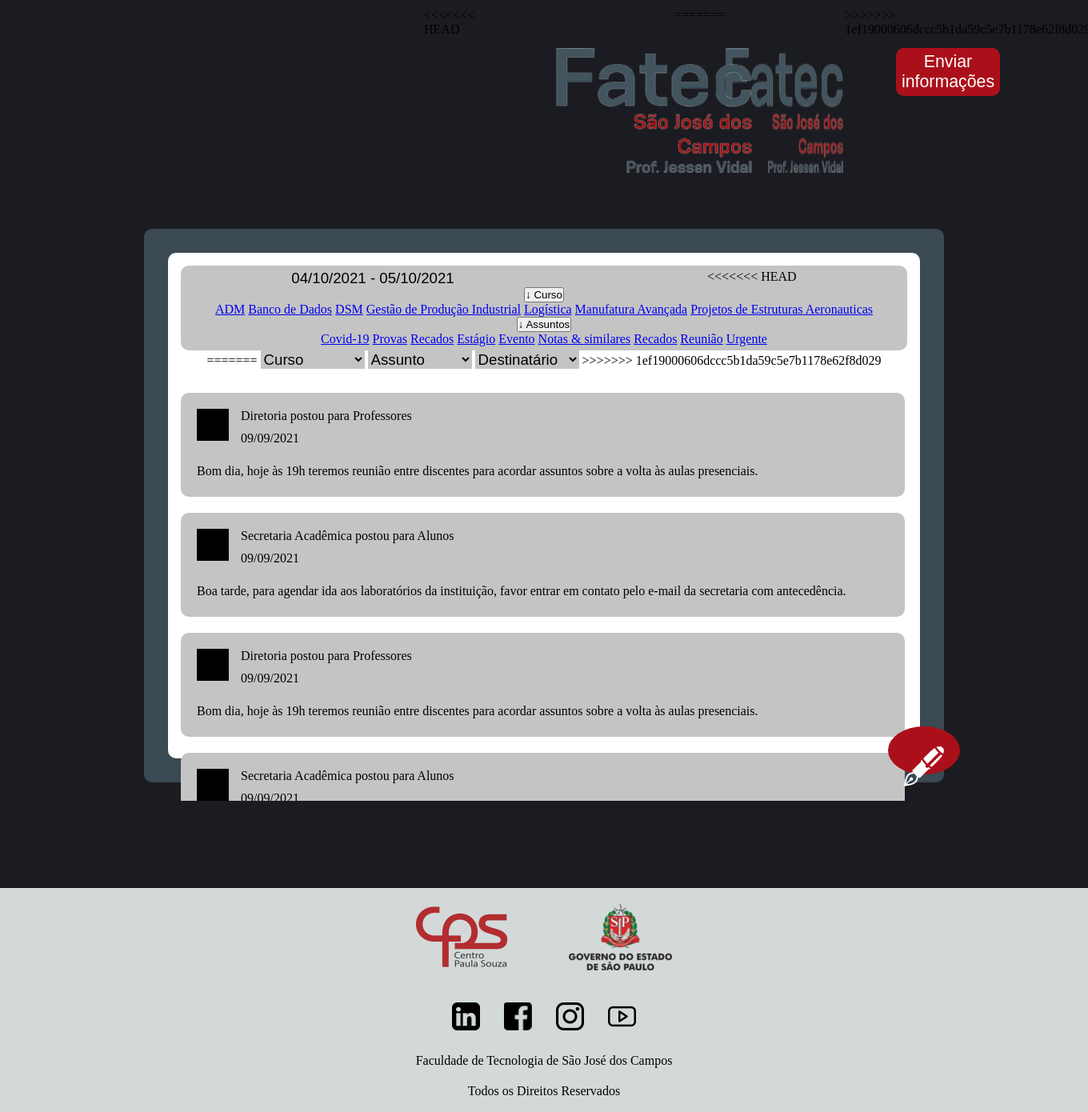
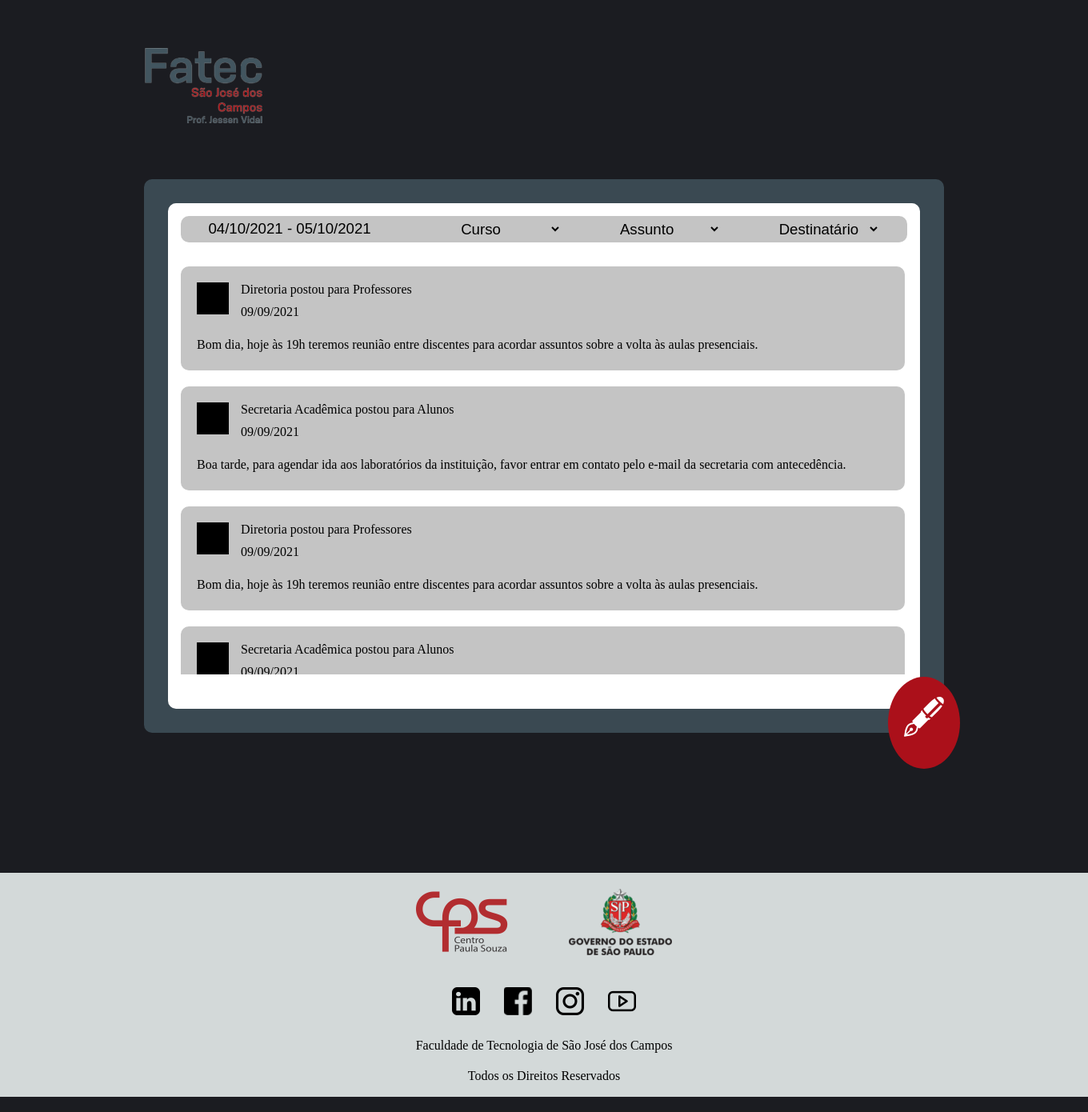
Before and after one commit to TheAchieversDSM/API-2021.2, a Flask app: page /feed-adm/ in a window 1360 px wide. Shown: the whole page at 80% size. Run offline with Flask 2, Linux system fonts and the light colour scheme; some libraries are stand-ins or nearby versions.

Commit message:
Ajustes CSS e mudança da pasta 'db'

```diff
--- a/src/static/css/feed.css
+++ b/src/static/css/feed.css
@@ -12,44 +12,10 @@
   display: flex;
   justify-content: space-between;
   padding: 10px;
-<<<<<<< HEAD
-  margin-left: 10%;
-  margin-top: 20px;
-  width: 130px;
-=======
   align-items: center;
   min-width: 300px;
   max-width: 1000px;
   margin: auto;
->>>>>>> 1ef19000606dccc5b1da59c5e7b1178e62f8d029
-}
-
-header button {
-  background-color: #AB101A;
-  border: #AB101A;
-  border-radius: 10px;
-  margin-top: 50px;
-  width: 130px;
-  height: 60px;
-}
-
-header button a {
-  text-decoration: none;
-  color: white;
-  font-size: 16pt;
-}
-
-header button:hover {
-  background-color: #C4C4C4;
-  border: #C4C4C4;
-  width: 130px;
-  height: 60px;
-  border: 10px;
-}
-
-header button a:hover {
-  color: black;
-  width: 130px;
 }
 
 header img {
@@ -65,11 +31,6 @@
   margin-top: 50px;
   padding: 10px;
   text-align: center;
-}
-
-.logo{
-  position: relative;
-  left: 100px;
 }
 
 .divExterna {
@@ -187,11 +148,6 @@
   margin: auto;
 }
 
-<<<<<<< HEAD
-=======
-/* Rounded sliders */
-
->>>>>>> 1ef19000606dccc5b1da59c5e7b1178e62f8d029
 #divContent{
   overflow:auto;
 }
@@ -207,7 +163,6 @@
 }
 
 .adm{
-<<<<<<< HEAD
   width: 170px;
   position: absolute;
   left: 1090px;
@@ -233,10 +188,6 @@
   font-size: 50px;
   z-index: 1;
   margin: auto;
-=======
-  width: 130px;
-  height: 60px;
->>>>>>> 1ef19000606dccc5b1da59c5e7b1178e62f8d029
 }
 
 .button5 {border-radius: 50%;}
@@ -273,19 +224,7 @@
     top: 900px;
     left: 120px;
   }
-<<<<<<< HEAD
-  .sino{
-    margin: auto;
-    top: 1080px;
-    left: 140px;
-  }
-  .switch{
-    left: 180px;
-    top: 1080px;
-  }
-=======
 
->>>>>>> 1ef19000606dccc5b1da59c5e7b1178e62f8d029
 }
 
 @media screen and (max-width: 330px){
--- a/src/templates/feed-adm.html
+++ b/src/templates/feed-adm.html
@@ -17,14 +17,7 @@
 <body>
 
   <header>
-<<<<<<< HEAD
-    <img src="../static/img/logo.png" alt="Logo" class="logo">
-=======
-    <img src="../static/img/logo-150.png" alt="Logo">
-    <button class="env">
-      <a href="/envio-informacao">Enviar informações</a>
-    </button>
->>>>>>> 1ef19000606dccc5b1da59c5e7b1178e62f8d029
+    <img src="../static/img/logo-150.png" alt="Logo" class="logo">
   </header>
 
 
@@ -36,40 +29,6 @@
             <input type="text" name="daterange" id="data" value="04/10/2021 - 05/10/2021"></input>
           </div>
 
-<<<<<<< HEAD
-          <section>
-            <div class="drop">
-              <button>↓ Curso</button>
-              <div class="content">
-                <a href="#">ADM</a>
-                <a href="#">Banco de Dados</a>
-                <a href="#">DSM</a>
-                <a href="#">Gestão de Produção Industrial</a>
-                <a href="#">Logística</a>
-                <a href="#">Manufatura Avançada</a>
-                <a href="#">Projetos de Estruturas Aeronauticas</a>
-              </div>
-            </div>
-          </section>
-
-          <section>
-            <div class="drop">
-              <button>↓ Assuntos</button>
-              <div class="content">
-                <a href="#">Covid-19</a>
-                <a href="#">Provas</a>
-                <a href="#">Recados</a>
-                <a href="#">Estágio</a>
-                <a href="#">Evento</a>
-                <a href="#">Notas & similares</a>
-                <a href="#">Recados</a>
-                <a href="#">Reunião</a>
-                <a href="#">Urgente</a>
-              </div>
-            </div>
-          </section>
-        </section>
-=======
           <select name="curso" id="multiple-checkboxes">
             <option value="select" disabled selected>Curso</option>
             <option value="ads">Análise e Desenvolvimento de Sistemas</option>
@@ -103,7 +62,6 @@
             <option value="alunos">Alunos</option>
         </select>
     </section>
->>>>>>> 1ef19000606dccc5b1da59c5e7b1178e62f8d029
 
         <div id="divContent" class='contents'>
           <section class="info">
```
Also changed, not shown: src/static/css/send-info.css (+0 -32 lines), src/templates/feed.html (+1 -9 lines), src/templates/send-info.html (+3 -10 lines), src/static/db/script-estrutura-bd.sql (renamed from doc/BD/script-estrutura-bd.sql), src/static/db/scripts-insercao.sql (renamed from doc/BD/scripts-insercao.sql), 8 other files.
